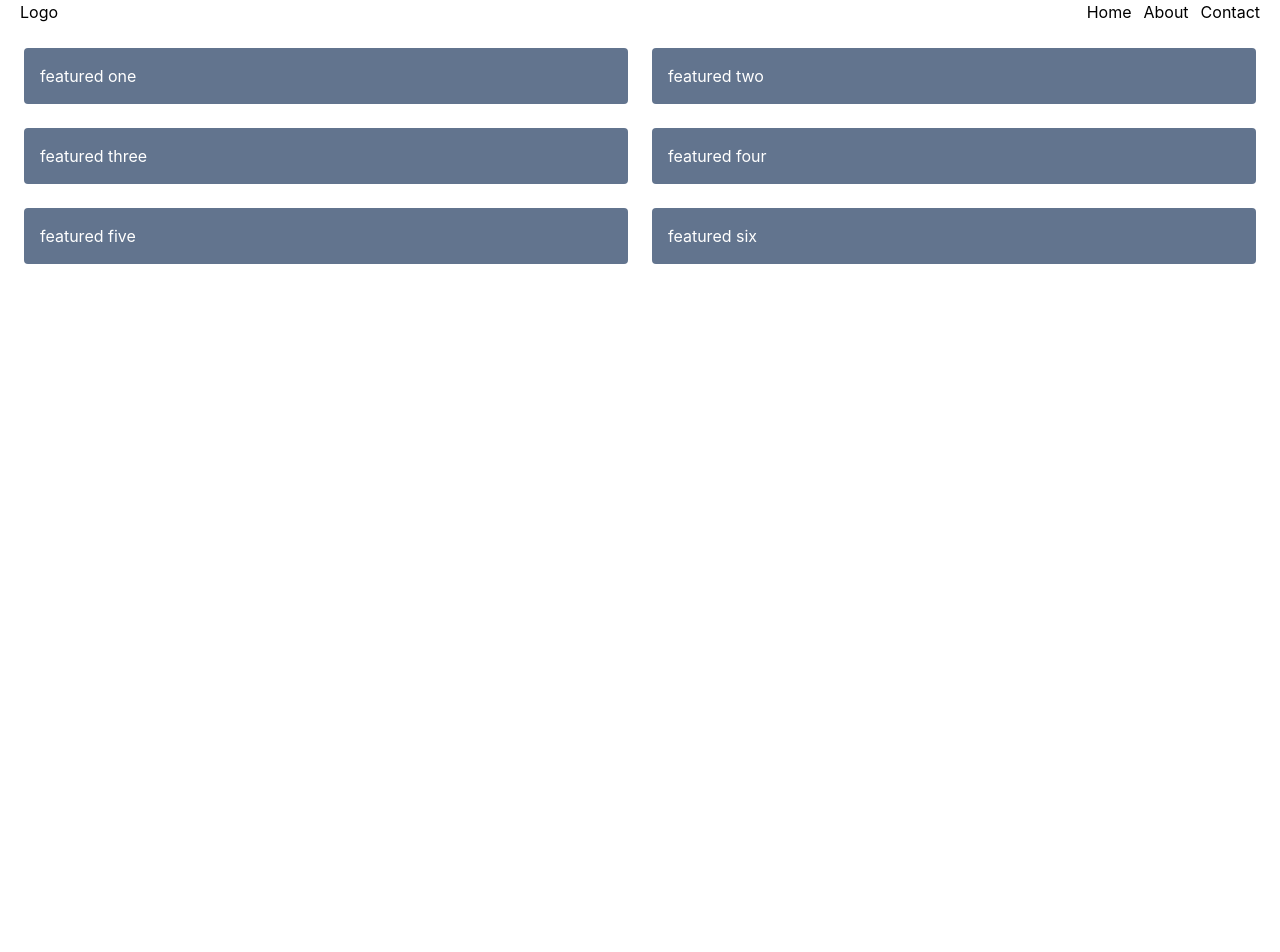
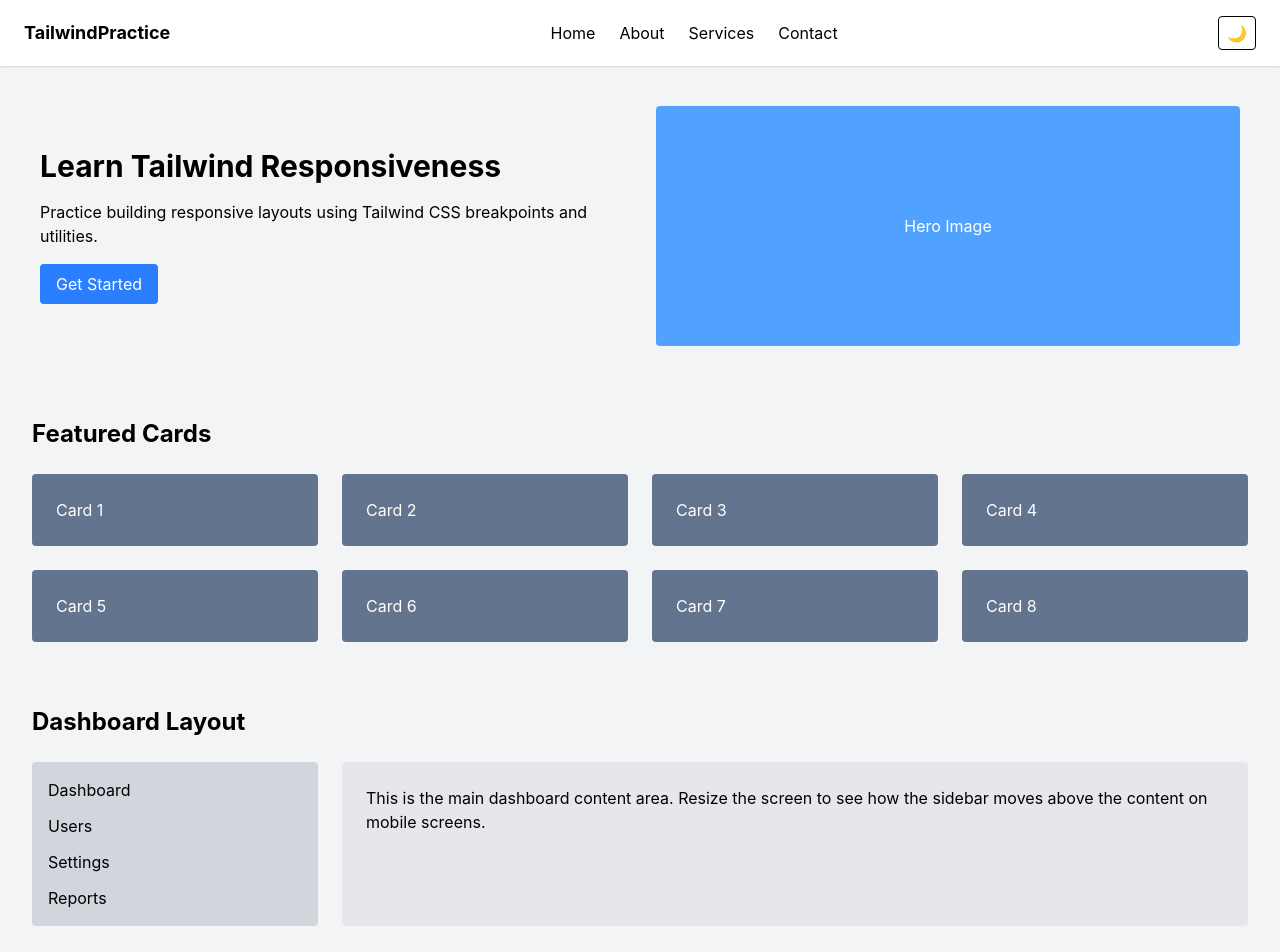
Before and after one commit to Jbosco339/tailwindcss-learning, a React (Vite) app: page / in a window 1280 px wide. Shown: the top 952 px of the page. Before the commit the page ends 800 px from the top, so only its background shows below. Built offline with nearby package versions, Linux system fonts and the light colour scheme.

Commit message:
practice more tailwind by following a tutorial on youtube

```diff
--- a/src/App.jsx
+++ b/src/App.jsx
@@ -1,26 +1,120 @@
+import { useState } from "react";
+
 function App() {
+  const [menuOpen, setMenuOpen] = useState(false);
+  const [dark, setDark] = useState(false);
 
   return (
-    <div>
-      <div className=" flex  justify-between px-5 ">
-      {/* <p className="text-3xl font-bold text-red-400">The fun is in coding</p> */}
-      <div>Logo</div>
+    <div className={dark ? "dark" : ""}>
+      <div className="min-h-screen bg-gray-100 dark:bg-gray-900 dark:text-white">
+
+        {/* navbar */}
+        <nav className="flex justify-between items-center px-6 py-4 bg-white dark:bg-gray-800 shadow">
+          <h1 className="font-bold text-lg">TailwindPractice</h1>
+
+          {/* Desktop Nav */}
+          <div className="hidden md:flex gap-6">
+            <span className="cursor-pointer">Home</span>
+            <span className="cursor-pointer">About</span>
+            <span className="cursor-pointer">Services</span>
+            <span className="cursor-pointer">Contact</span>
+          </div>
+
           <div className="flex gap-3">
+            {/* Dark Mode Button */}
+            <button
+              onClick={() => setDark(!dark)}
+              className="border px-2 py-1 rounded"
+            >
+              🌙
+            </button>
+
+            {/* Hamburger */}
+            <button
+              className="md:hidden text-xl"
+              onClick={() => setMenuOpen(!menuOpen)}
+            >
+              ☰
+            </button>
+          </div>
+        </nav>
+
+        {/* MOBILE MENU */}
+        {menuOpen && (
+          <div className="flex flex-col items-center md:hidden bg-gray-200 dark:bg-gray-700 py-4 gap-3">
             <span>Home</span>
             <span>About</span>
+            <span>Services</span>
             <span>Contact</span>
           </div>
+        )}
+
+        {/* HERO SECTION */}
+        <section className="grid md:grid-cols-2 gap-8 p-10 items-center">
+          <div>
+            <h2 className="text-3xl font-bold mb-4">
+              Learn Tailwind Responsiveness
+            </h2>
+            <p className="mb-4">
+              Practice building responsive layouts using Tailwind CSS
+              breakpoints and utilities.
+            </p>
+            <button className="bg-blue-500 text-white px-4 py-2 rounded">
+              Get Started
+            </button>
           </div>
-    <div className="grid grid cols-1 sm:grid-cols-2 text-white p-6 gap-6">
-      <div className="bg-slate-500 p-4 rounded">featured one</div>
-      <div className="bg-slate-500 p-4 rounded">featured two</div>
-      <div className="bg-slate-500 p-4 rounded">featured three</div>
-      <div className="bg-slate-500 p-4 rounded">featured four</div>
-      <div className="bg-slate-500 p-4 rounded">featured five</div>
-      <div className="bg-slate-500 p-4 rounded">featured six</div>
+
+          <div className="bg-blue-400 h-60 rounded flex items-center justify-center text-white">
+            Hero Image
+          </div>
+        </section>
+
+        {/* CARD GRID */}
+        <section className="p-8">
+          <h2 className="text-2xl font-bold mb-6">Featured Cards</h2>
+
+          <div className="grid grid-cols-1 sm:grid-cols-2 lg:grid-cols-3 xl:grid-cols-4 gap-6">
+            {[1,2,3,4,5,6,7,8].map((item) => (
+              <div
+                key={item}
+                className="bg-slate-500 text-white p-6 rounded hover:scale-105 transition"
+              >
+                Card {item}
+              </div>
+            ))}
+          </div>
+        </section>
+
+        {/* DASHBOARD LAYOUT */}
+        <section className="p-8">
+          <h2 className="text-2xl font-bold mb-6">Dashboard Layout</h2>
+
+          <div className="grid md:grid-cols-4 gap-6">
+
+            {/* SIDEBAR */}
+            <aside className="bg-gray-300 dark:bg-gray-700 p-4 rounded md:col-span-1">
+              <ul className="space-y-3">
+                <li>Dashboard</li>
+                <li>Users</li>
+                <li>Settings</li>
+                <li>Reports</li>
+              </ul>
+            </aside>
+
+            {/* MAIN CONTENT */}
+            <main className="bg-gray-200 dark:bg-gray-800 p-6 rounded md:col-span-3">
+              <p>
+                This is the main dashboard content area. Resize the screen to
+                see how the sidebar moves above the content on mobile screens.
+              </p>
+            </main>
+
+          </div>
+        </section>
+
       </div>
     </div>
   );
 }
 
-export default App
+export default App;
```
Lines whose indentation alone changed are shown as unchanged.
